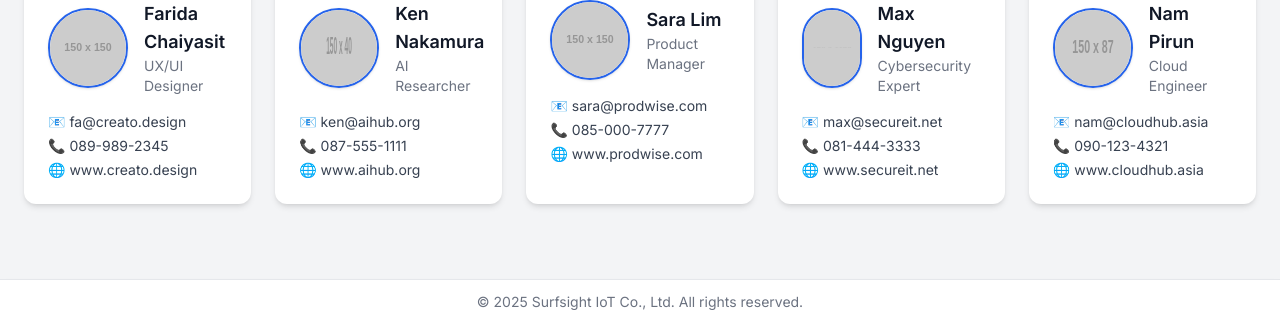
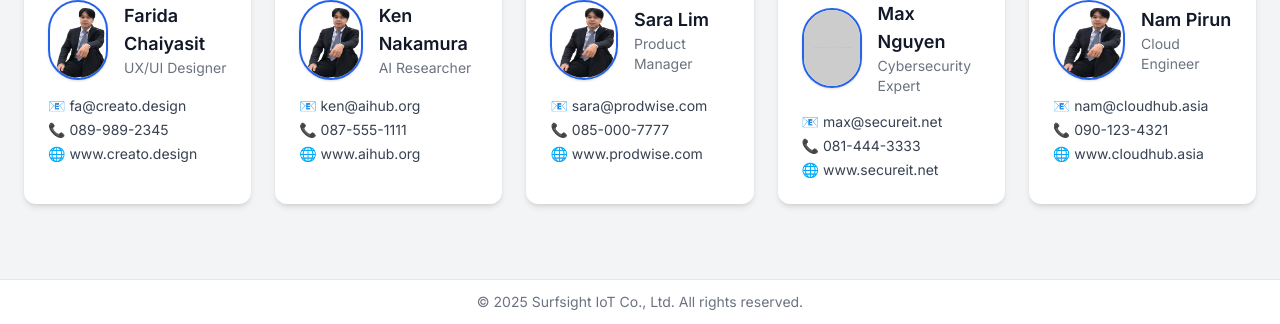
Before and after one commit to toonep06/business_card, a plain HTML site: page index.html in a window 1280 px wide. Shown: the part 476-800 px from the top of the page. Drawn offline with nearby package versions, Linux system fonts and the light colour scheme; placeholder pictures from the web are drawn by us.

Commit message:
Update index.html

```diff
--- a/index.html
+++ b/index.html
@@ -81,7 +81,7 @@
         website: "www.marketpro.com",
         business: "Digital Marketing Agency",
         address: "12 ซอยสุขุมวิท 40 กรุงเทพฯ",
-        image: "https://via.placeholder.com/150/FF9999"
+        image: "scr/toon.png"
       },
       alex: {
         id: "alex",
@@ -92,7 +92,7 @@
         website: "www.webdevhub.com",
         business: "Web Application Development",
         address: "456 ถนนราชพฤกษ์ นนทบุรี",
-        image: "https://via.placeholder.com/150/00BFFF"
+        image: "scr/toon.png"
       },
       mimi: {
         id: "mimi",
@@ -114,7 +114,7 @@
         website: "www.embedtech.io",
         business: "Embedded & Firmware Solutions",
         address: "112 หมู่บ้านไอที ลาดพร้าว 71",
-        image: "https://via.placeholder.com/150/1E90FF"
+        image: "scr/toon.png"
       },
       fa: {
         id: "fa",
@@ -125,7 +125,7 @@
         website: "www.creato.design",
         business: "UX/UI & Branding",
         address: "88/9 ซ.รามคำแหง 24 กรุงเทพฯ",
-        image: "https://via.placeholder.com/150/DA70D6"
+        image: "scr/toon.png"
       },
       ken: {
         id: "ken",
@@ -136,7 +136,7 @@
         website: "www.aihub.org",
         business: "Artificial Intelligence Lab",
         address: "มหาวิทยาลัยวิจัยเทคโนโลยี เชียงใหม่",
-        image: "https://via.placeholder.com/150/40E0D0"
+        image: "scr/toon.png"
       },
       sara: {
         id: "sara",
@@ -147,7 +147,7 @@
         website: "www.prodwise.com",
         business: "Product Strategy & Management",
         address: "101 ถนนสีลม เขตบางรัก กรุงเทพฯ",
-        image: "https://via.placeholder.com/150/F08080"
+        image: "scr/toon.png"
       },
       max: {
         id: "max",
@@ -169,7 +169,7 @@
         website: "www.cloudhub.asia",
         business: "Cloud & DevOps Services",
         address: "อุทยานนวัตกรรมดิจิทัล พัทยา",
-        image: "https://via.placeholder.com/150/87CEFA"
+        image: "scr/toon.png"
       }
     };
 
```
